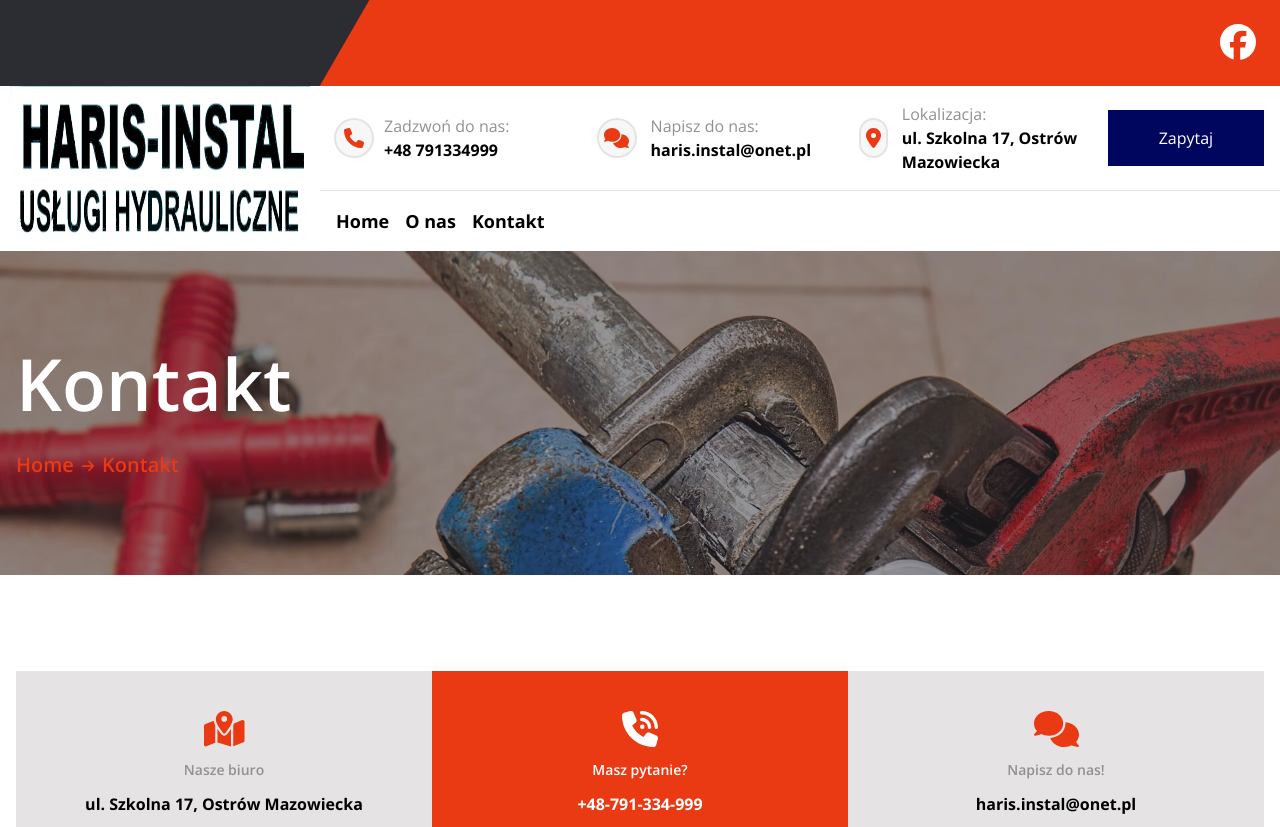
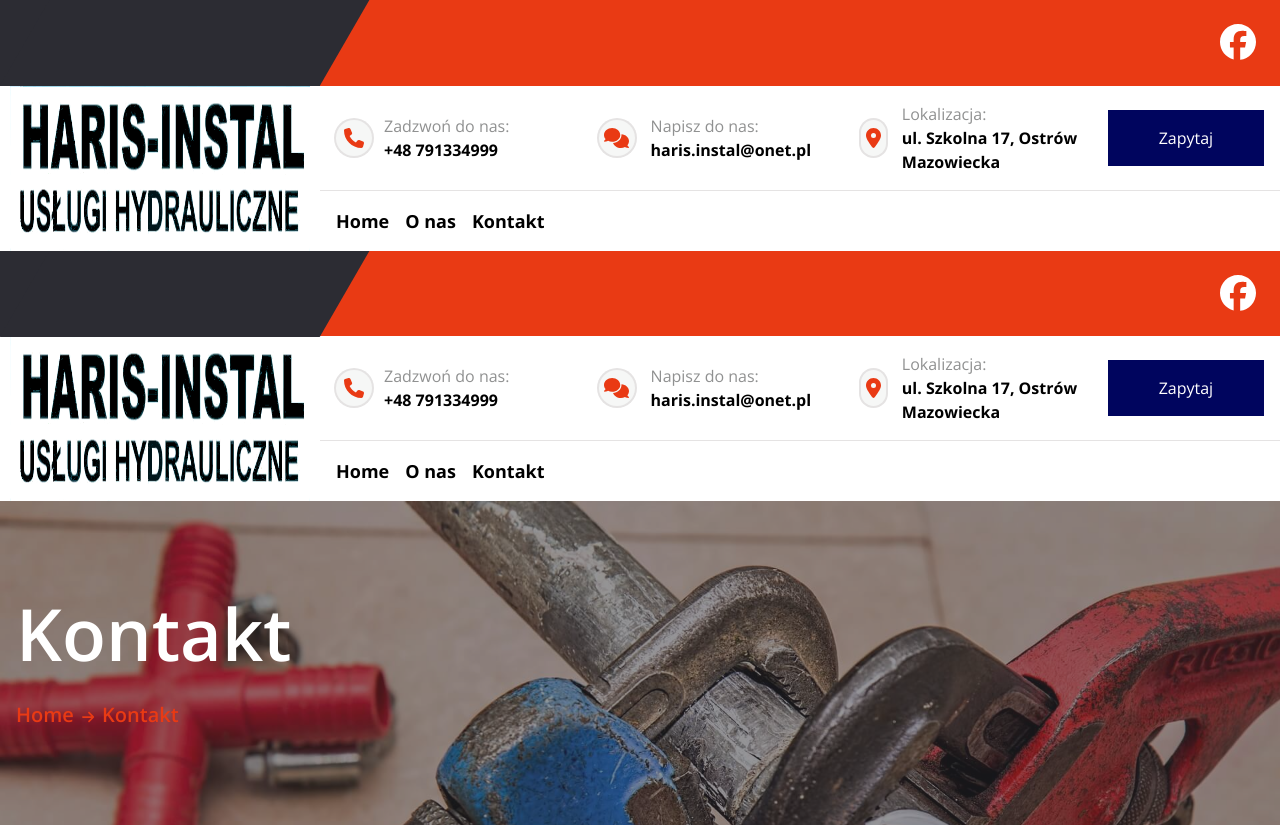
Before and after one commit to gromen/haris-instal, a Next.js app: page /kontakt in a window 1280 px wide. Shown: the top 827 px of the page. Built offline with nearby package versions, Linux system fonts and the light colour scheme.

Commit message:
refactor: clean page layout

```diff
--- a/app/layout.tsx
+++ b/app/layout.tsx
@@ -1,6 +1,8 @@
 import './globals.css';
 import type { Metadata } from 'next';
 import { Open_Sans } from 'next/font/google';
+import Header from '@/app/components/Header/Header';
+import Footer from '@/app/components/Footer/Footer';
 
 const openSans = Open_Sans({ subsets: ['latin'] });
 
@@ -16,7 +18,11 @@ export default function RootLayout({
 }) {
   return (
     <html lang="en">
-      <body className={openSans.className}>{children}</body>
+      <body className={openSans.className}>
+        <Header />
+        {children}
+        <Footer />
+      </body>
     </html>
   );
 }
--- a/app/page.tsx
+++ b/app/page.tsx
@@ -1,7 +1,6 @@
 'use client';
 import { config } from '@fortawesome/fontawesome-svg-core';
 
-import Header from '@/app/components/Header/Header';
 import HeroBanner from '@/app/components/HeroBanner/HeroBanner';
 import TrustedPartner from '@/app/components/TrustedPartner/TrustedPartner';
 import OurServices from '@/app/components/OurServices/OurServices';
@@ -10,7 +9,6 @@ import ChooseOurServices from '@/app/components/ChooseOurServices/ChooseOurServi
 import TotalStatistics from '@/app/components/TotalStatistics/TotalStatistics';
 import Faq from '@/app/components/Faq/Faq';
 import Projects from '@/app/components/Projects/Projects';
-import Footer from '@/app/components/Footer/Footer';
 
 import '@fortawesome/fontawesome-svg-core/styles.css';
 
@@ -19,7 +17,6 @@ export default function Home() {
 
   return (
     <>
-      <Header />
       <main>
         <HeroBanner />
         <TrustedPartner />
@@ -30,7 +27,6 @@ export default function Home() {
         <Faq />
         <Projects />
       </main>
-      <Footer />
     </>
   );
 }
--- a/app/projects/layout.tsx
+++ /dev/null
@@ -1,14 +0,0 @@
-import { Metadata } from 'next';
-
-export const metadata: Metadata = {
-  title: 'Projekt | Haris Install',
-  description: 'Opis projektu',
-};
-
-export default function ProjectLayout({
-  children,
-}: {
-  children: React.ReactNode;
-}) {
-  return <main className="container mx-auto p-4">{children}</main>;
-}
```
